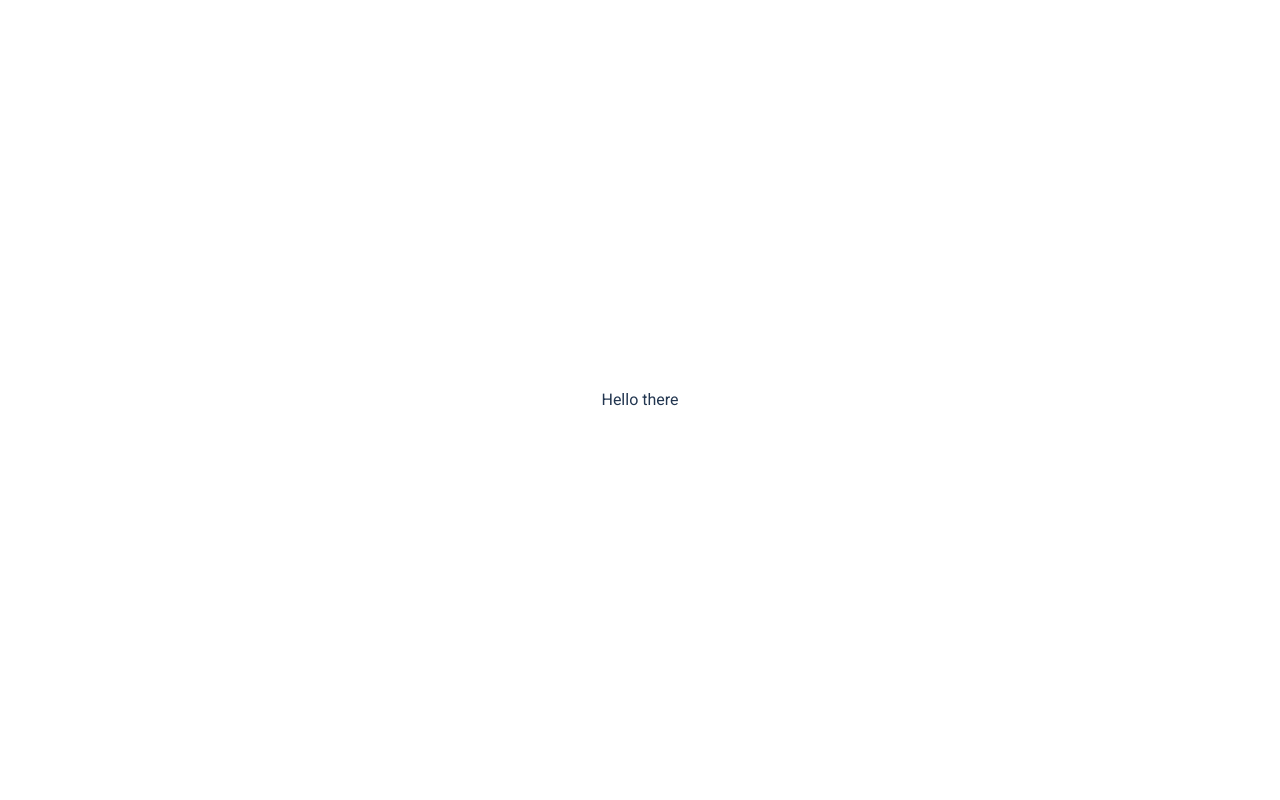
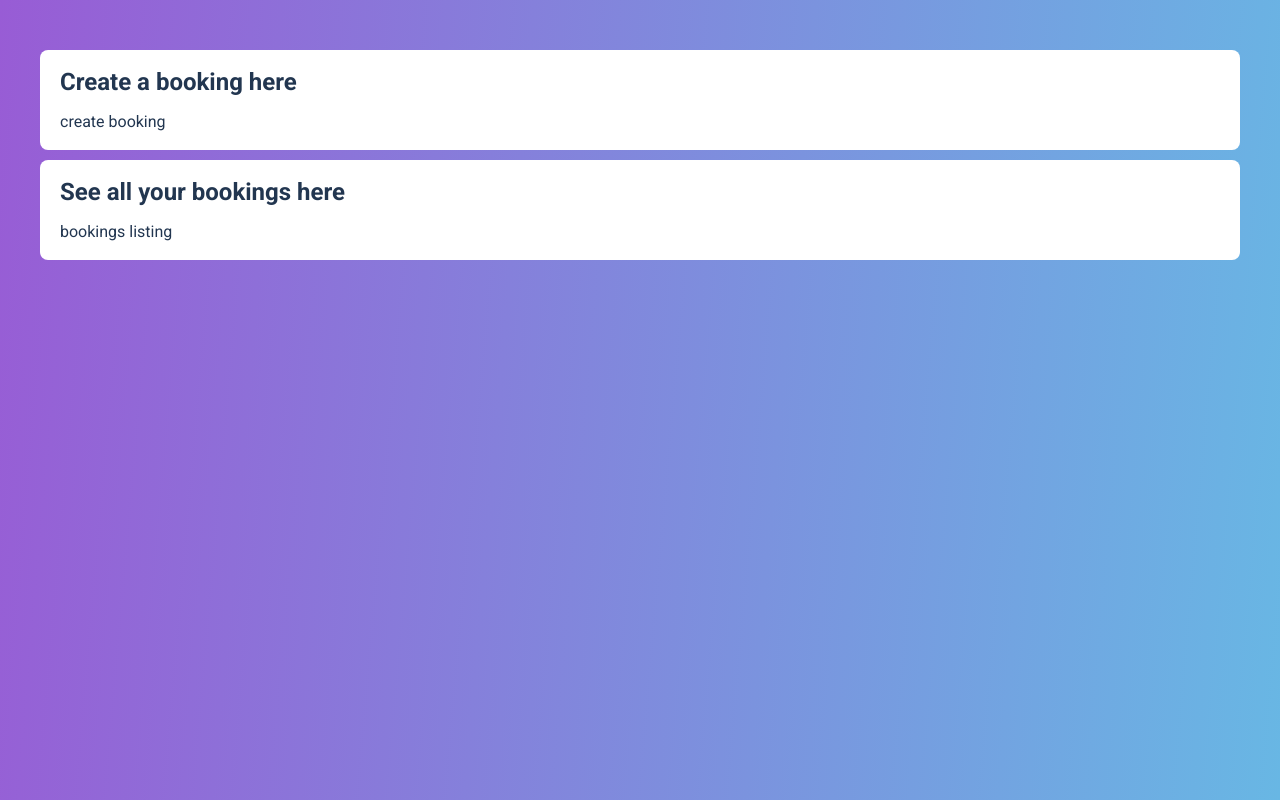
Before and after one commit to WellsSA/booking-assessment, a React (Create React App) app: page / in a window 1280 px wide. Built offline with nearby package versions, Linux system fonts and the light colour scheme.

Commit message:
feat(pages/Booking): page layout definition

```diff
--- a/public/css/themes.css
+++ b/public/css/themes.css
@@ -1,5 +1,6 @@
 [data-theme='light'] {
   --neutrals-text: #223650;
   --neutrals-background: #fff;
-  --secondary-background: #ddc79e;
+  --primary-background: #985cd5;
+  --secondary-background: #68b7e4;
 }
--- /dev/null
+++ b/src/components/atoms/NamedSection/index.tsx
@@ -0,0 +1,19 @@
+import React from 'react';
+
+import { Container } from './styles';
+
+interface Props {
+  name: string;
+  children: React.ReactNode;
+}
+
+const NamedSection: React.FC<Props> = ({ name, children }) => {
+  return (
+    <Container>
+      <h1>{name}</h1>
+      {children}
+    </Container>
+  );
+};
+
+export default NamedSection;
--- /dev/null
+++ b/src/components/atoms/NamedSection/styles.ts
@@ -0,0 +1,14 @@
+import styled from 'styled-components';
+
+export const Container = styled.section`
+  background: var(--neutrals-background);
+  padding: 20px;
+  border-radius: 8px;
+  margin: 10px 0;
+
+  h1 {
+    font-size: 1.5rem;
+    font-weight: bold;
+    margin-bottom: 20px;
+  }
+`;
--- /dev/null
+++ b/src/components/atoms/index.ts
@@ -0,0 +1,3 @@
+import NamedSection from './NamedSection';
+
+export { NamedSection };
--- a/src/pages/_layouts/public/index.tsx
+++ b/src/pages/_layouts/public/index.tsx
@@ -1,15 +1,11 @@
-import { Wrapper, Content } from './styles';
+import { Wrapper } from './styles';
 
 interface Props {
   children: React.ReactNode;
 }
 
 const PublicLayout: React.FC<Props> = ({ children }: Props) => {
-  return (
-    <Wrapper>
-      <Content>{children}</Content>
-    </Wrapper>
-  );
+  return <Wrapper>{children}</Wrapper>;
 };
 
 export default PublicLayout;
--- a/src/pages/_layouts/public/styles.ts
+++ b/src/pages/_layouts/public/styles.ts
@@ -6,8 +6,10 @@ export const Wrapper = styled.main`
   display: flex;
   justify-content: center;
   align-items: center;
+
+  background: linear-gradient(
+    95deg,
+    var(--primary-background),
+    var(--secondary-background)
+  );
 `;
-
-export const Content = styled.section`
-  /* background-color: #fff; */
-`;
--- a/src/pages/public/Booking/index.tsx
+++ b/src/pages/public/Booking/index.tsx
@@ -1,7 +1,16 @@
+import { NamedSection } from 'components/atoms';
 import { Container } from './styles';
 
 const Booking: React.FC = () => {
-  return <Container>Hello there</Container>;
+  return (
+    <Container>
+      <NamedSection name="Create a booking here">create booking</NamedSection>
+
+      <NamedSection name="See all your bookings here">
+        bookings listing
+      </NamedSection>
+    </Container>
+  );
 };
 
 export default Booking;
--- a/src/pages/public/Booking/styles.ts
+++ b/src/pages/public/Booking/styles.ts
@@ -1,3 +1,7 @@
 import styled from 'styled-components';
 
-export const Container = styled.div``;
+export const Container = styled.div`
+  width: 100%;
+  height: 100%;
+  padding: 40px;
+`;
```
